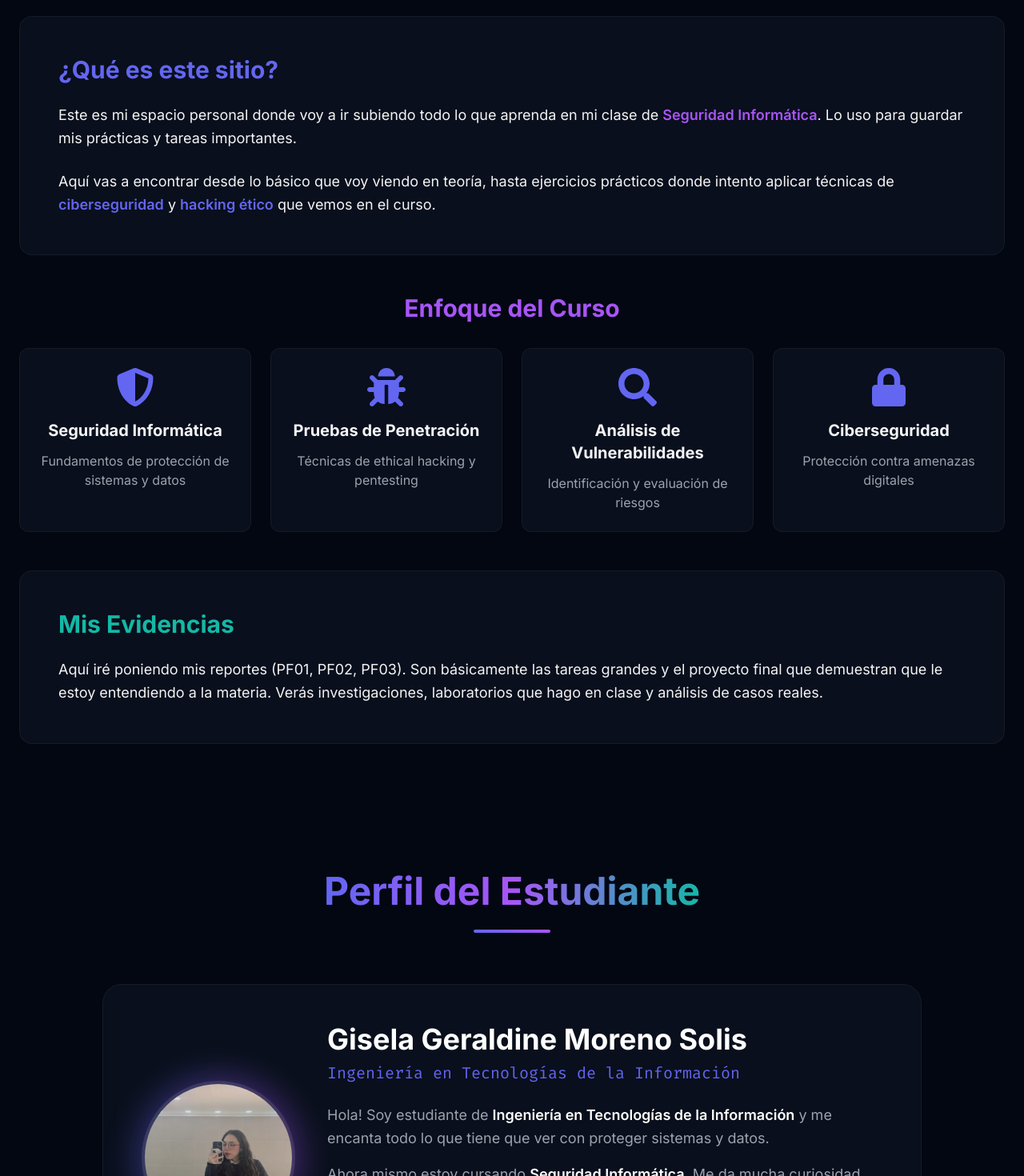
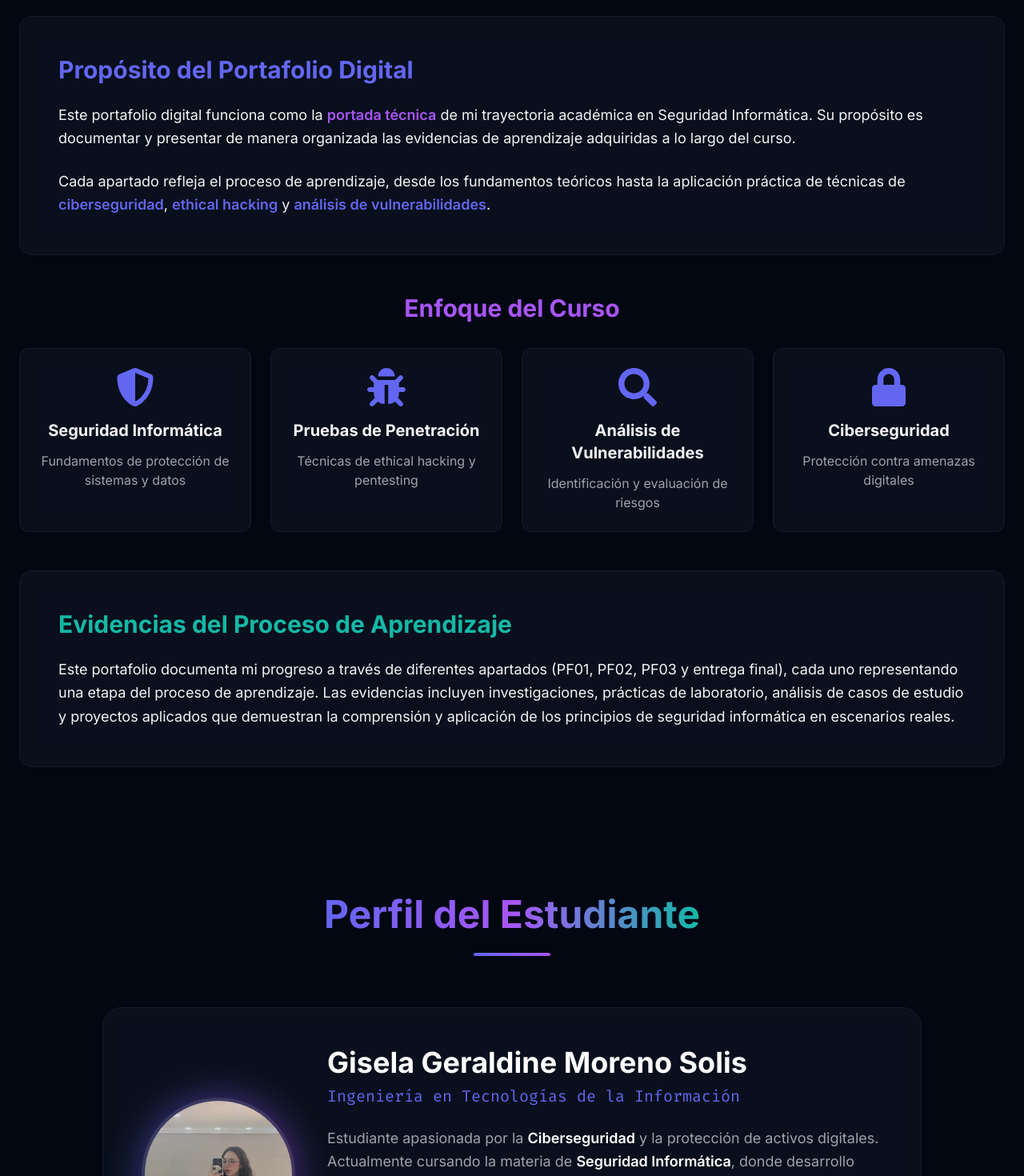
Before and after one commit to GiselaM12/portafolio-seguridad, a React (Vite) app: page / in a window 1280 px wide. Shown: the part 1000-2470 px from the top of the page at 80% size. Built offline with nearby package versions, Linux system fonts and the light colour scheme.

Commit message:
chore: revert text to professional tone

```diff
--- a/src/components/About.jsx
+++ b/src/components/About.jsx
@@ -50,13 +50,20 @@ const About = () => {
                     className="glass-card rounded-2xl p-8 md:p-12 mb-12"
                 >
                     <h3 className="text-2xl md:text-3xl font-bold text-cyber-primary mb-6">
-                        ¿Qué es este sitio?
+                        Propósito del Portafolio Digital
                     </h3>
                     <p className="text-cyber-text text-lg leading-relaxed mb-6">
-                        Este es mi espacio personal donde voy a ir subiendo todo lo que aprenda en mi clase de <span className="text-cyber-secondary font-semibold">Seguridad Informática</span>. Lo uso para guardar mis prácticas y tareas importantes.
+                        Este portafolio digital funciona como la{' '}
+                        <span className="text-cyber-secondary font-semibold">portada técnica</span> de mi
+                        trayectoria académica en Seguridad Informática. Su propósito es documentar y presentar
+                        de manera organizada las evidencias de aprendizaje adquiridas a lo largo del curso.
                     </p>
                     <p className="text-cyber-text text-lg leading-relaxed">
-                        Aquí vas a encontrar desde lo básico que voy viendo en teoría, hasta ejercicios prácticos donde intento aplicar técnicas de <span className="text-cyber-primary font-semibold">ciberseguridad</span> y <span className="text-cyber-primary font-semibold">hacking ético</span> que vemos en el curso.
+                        Cada apartado refleja el proceso de aprendizaje, desde los fundamentos teóricos hasta
+                        la aplicación práctica de técnicas de{' '}
+                        <span className="text-cyber-primary font-semibold">ciberseguridad</span>,{' '}
+                        <span className="text-cyber-primary font-semibold">ethical hacking</span> y{' '}
+                        <span className="text-cyber-primary font-semibold">análisis de vulnerabilidades</span>.
                     </p>
                 </motion.div>
 
@@ -103,10 +110,14 @@ const About = () => {
                     className="glass-card rounded-2xl p-8 md:p-12"
                 >
                     <h3 className="text-2xl md:text-3xl font-bold text-cyber-accent mb-6">
-                        Mis Evidencias
+                        Evidencias del Proceso de Aprendizaje
                     </h3>
                     <p className="text-cyber-text text-lg leading-relaxed">
-                        Aquí iré poniendo mis reportes (PF01, PF02, PF03). Son básicamente las tareas grandes y el proyecto final que demuestran que le estoy entendiendo a la materia. Verás investigaciones, laboratorios que hago en clase y análisis de casos reales.
+                        Este portafolio documenta mi progreso a través de diferentes apartados (PF01, PF02, PF03
+                        y entrega final), cada uno representando una etapa del proceso de aprendizaje. Las
+                        evidencias incluyen investigaciones, prácticas de laboratorio, análisis de casos de
+                        estudio y proyectos aplicados que demuestran la comprensión y aplicación de los
+                        principios de seguridad informática en escenarios reales.
                     </p>
                 </motion.div>
             </div>
--- a/src/components/Profile.jsx
+++ b/src/components/Profile.jsx
@@ -74,13 +74,13 @@ const Profile = () => {
 
                             <div className="space-y-4 text-gray-400 text-lg leading-relaxed">
                                 <p>
-                                    Hola! Soy estudiante de <span className="text-white font-semibold">Ingeniería en Tecnologías de la Información</span> y me encanta todo lo que tiene que ver con proteger sistemas y datos.
+                                    Estudiante apasionada por la <span className="text-white font-semibold">Ciberseguridad</span> y la protección de activos digitales.
+                                    Actualmente cursando la materia de <span className="text-white font-semibold">Seguridad Informática</span>, donde desarrollo
+                                    competencias clave para identificar, analizar y mitigar riesgos en entornos tecnológicos.
                                 </p>
                                 <p>
-                                    Ahora mismo estoy cursando <span className="text-white font-semibold">Seguridad Informática</span>. Me da mucha curiosidad entender cómo funcionan los ataques para saber cómo prevenirlos.
-                                </p>
-                                <p>
-                                    Quiero aprender mucho sobre ciberseguridad, defensa de sistemas y las mejores formas de mantener segura la información en internet. ¡Apenas voy empezando pero con muchas ganas de aprender!
+                                    Mi objetivo es especializarme en la defensa proactiva de sistemas y contribuir a crear entornos digitales más seguros
+                                    mediante la aplicación de estándares internacionales y mejores prácticas de la industria.
                                 </p>
                             </div>
                         </div>
```
